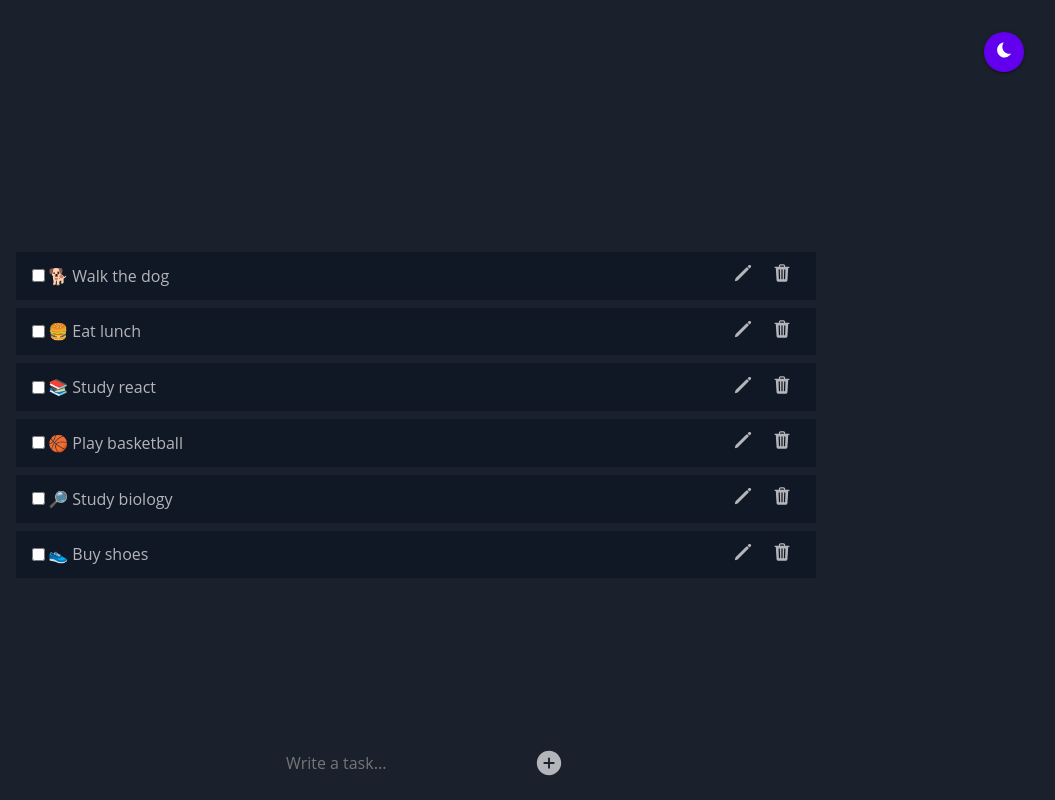
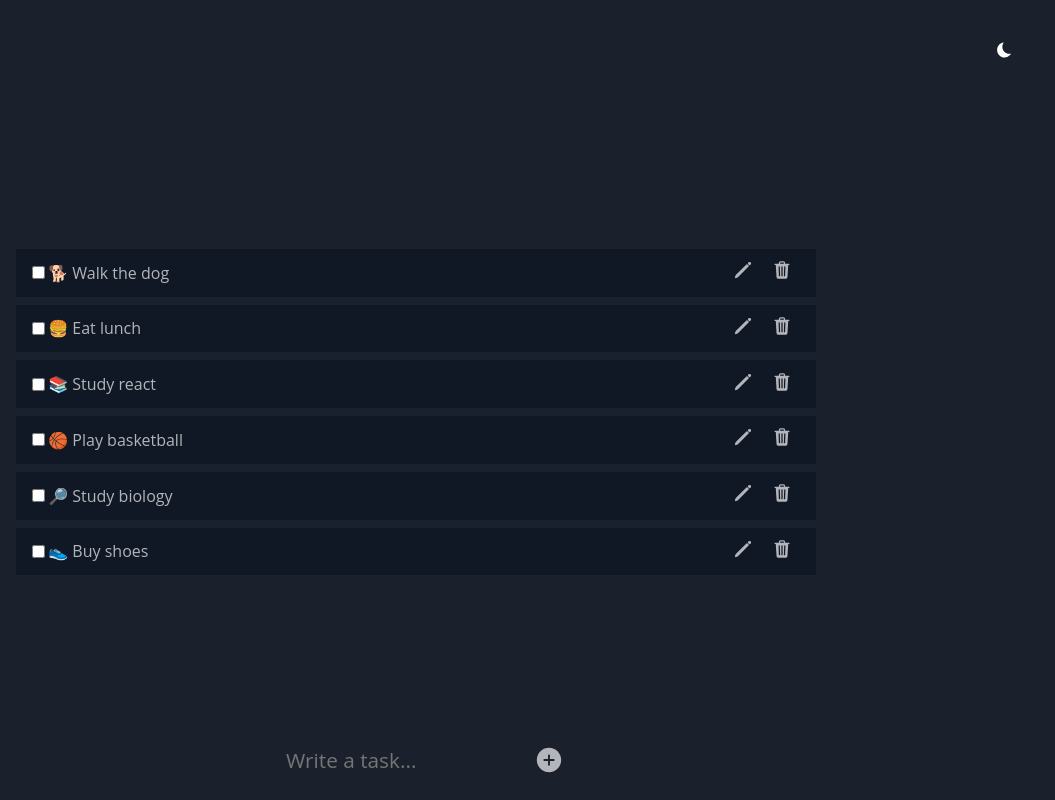
Before and after one commit to jonni595/todo-list, a React (Vite) app: page / in a window 1280 px wide. Shown: the whole page, without its empty margins (224-1279 px from the left). Built offline with nearby package versions, Linux system fonts and the light colour scheme.

Commit message:
update styles

```diff
--- a/src/layout/Layout.css
+++ b/src/layout/Layout.css
@@ -11,6 +11,7 @@
     / 1fr;
   gap: 8px;
   padding: 1rem;
+  transition: background-color 0.3s ease, color 0.3s ease;
 }
 
 .header {
@@ -22,43 +23,16 @@
 }
 
 .header .btn {
-  --bg-color: #6200ee;
-  --bg-hover-color: #3700b3;
-  --bg-active-color: #3700b3;
-  --bg-disabled-color: #9e9e9e;
-  --text-disabled-color: #bdbdbd;
-  --text-color: #ffffff;
-
-  background-color: var(--bg-color);
-  color: var(--text-color);
   border: none;
   border-radius: 50%;
   width: 40px;
   height: 40px;
   font-size: 20px;
-  letter-spacing: 0.5px;
   cursor: pointer;
-  box-shadow: 0px 3px 1px -2px rgba(0, 0, 0, 0.2),
-    0px 2px 2px 0px rgba(0, 0, 0, 0.14), 0px 1px 5px 0px rgba(0, 0, 0, 0.12);
-  transition: background-color 0.3s, box-shadow 0.3s;
+  transition: box-shadow 0.3s;
 
   &:hover {
-    background-color: var(--bg-hover-color);
-    box-shadow: 0px 5px 5px -3px rgba(0, 0, 0, 0.2),
-      0px 8px 10px 1px rgba(0, 0, 0, 0.14), 0px 3px 14px 2px rgba(0, 0, 0, 0.12);
-  }
-
-  &:active {
-    background-color: var(--bg-active-color);
-    box-shadow: 0px 2px 4px -1px rgba(0, 0, 0, 0.2),
-      0px 4px 5px 0px rgba(0, 0, 0, 0.14), 0px 1px 10px 0px rgba(0, 0, 0, 0.12);
-  }
-
-  &:disabled {
-    background-color: var(--bg-disabled-color);
-    color: var(--text-disabled-color);
-    box-shadow: none;
-    cursor: default;
+    box-shadow: 0px 1px 10px 1.5px rgba(0, 0, 0, 0.2);
   }
 }
 
@@ -95,6 +69,7 @@
   width: 100%;
   max-width: 250px;
   padding: 0.5rem 1rem;
+  font-size: 1.3rem;
   border-radius: 3px;
   outline: none;
   border: 2px solid #1a202c;
@@ -116,8 +91,12 @@
   font-size: 30px;
   color: inherit;
   background-color: transparent;
-  transition: background-color 0.3s, box-shadow 0.3s;
+  transition: all 0.3s ease;
   transform: translate(0, 3px);
+
+  &:hover {
+    color: #4c5464;
+  }
 }
 
 .dark {
@@ -167,3 +146,12 @@
   border-radius: 4px;
   transition: background-color 0.3s, box-shadow 0.3s;
 }
+
+.input-edit-task {
+  width: 100%;
+  padding: 0.3rem;
+  border-radius: 3px;
+  outline: none;
+  border: 2px solid #1a202c;
+  transition: max-width 0.3s, border 0.2s;
+}
```
